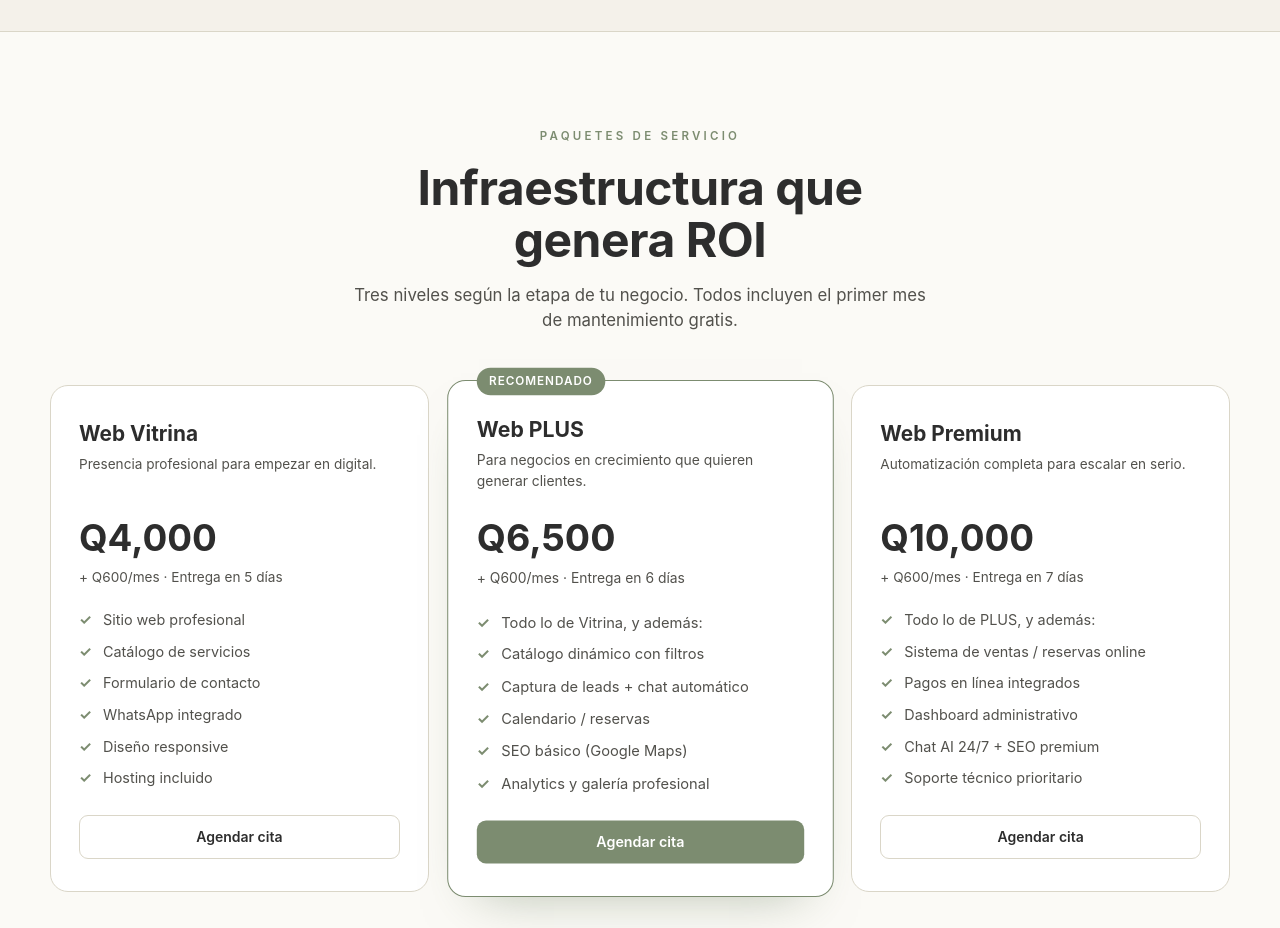
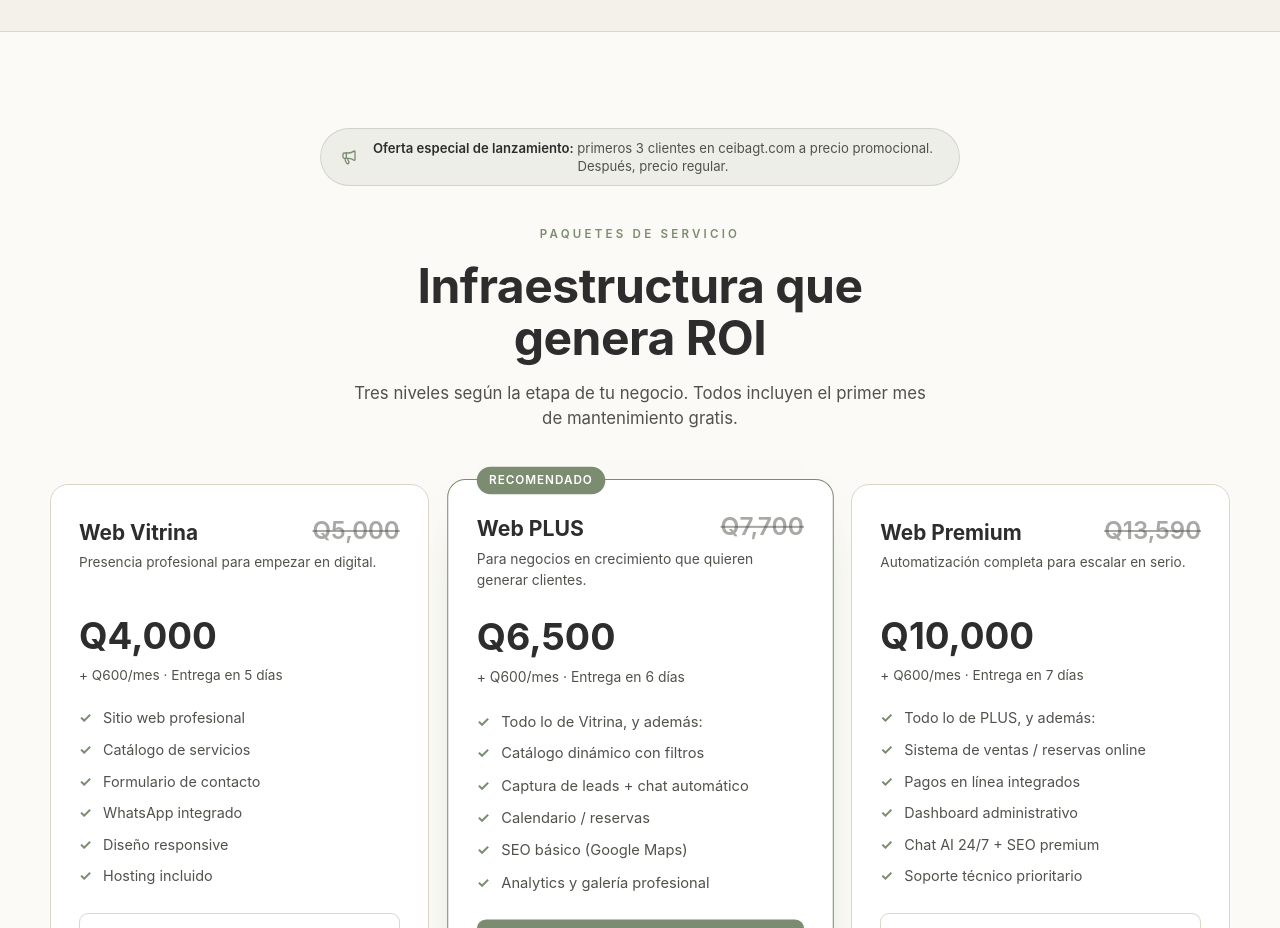
Before and after one commit to Vtornik141/CEIBANUEVA, a Next.js app in the folder apps/ceiba/: page / in a window 1280 px wide. Shown: the part 3880-4808 px from the top of the page. Built offline with nearby package versions, Linux system fonts and the light colour scheme; a web font is replaced by a local one.

Commit message:
Add launch promo banner and strike-through pricing to Paquetes
Show a minimal promo pill above the pricing section for the first
3 clients, and add a smaller, struck-through "before" price in the
top-right corner of each package card alongside the existing offer
price.

```diff
--- a/apps/ceiba/components/Paquetes.tsx
+++ b/apps/ceiba/components/Paquetes.tsx
@@ -1,3 +1,4 @@
+import { Megaphone } from "lucide-react";
 import { Reveal } from "./Reveal";
 
 const TIERS = [
@@ -5,6 +6,7 @@ const TIERS = [
     nombre: "Web Vitrina",
     para: "Presencia profesional para empezar en digital.",
     precio: "Q4,000",
+    precioAntes: "Q5,000",
     detalle: "+ Q600/mes · Entrega en 5 días",
     feats: [
       "Sitio web profesional",
@@ -21,6 +23,7 @@ const TIERS = [
     nombre: "Web PLUS",
     para: "Para negocios en crecimiento que quieren generar clientes.",
     precio: "Q6,500",
+    precioAntes: "Q7,700",
     detalle: "+ Q600/mes · Entrega en 6 días",
     feats: [
       "Todo lo de Vitrina, y además:",
@@ -37,6 +40,7 @@ const TIERS = [
     nombre: "Web Premium",
     para: "Automatización completa para escalar en serio.",
     precio: "Q10,000",
+    precioAntes: "Q13,590",
     detalle: "+ Q600/mes · Entrega en 7 días",
     feats: [
       "Todo lo de PLUS, y además:",
@@ -58,6 +62,17 @@ export function Paquetes() {
       className="py-16 md:py-24 px-6 bg-crema-soft border-y border-line"
     >
       <div className="max-w-[1180px] mx-auto">
+        <Reveal className="mb-10 max-w-[640px] mx-auto flex items-center justify-center gap-2.5 rounded-full bg-musgo/10 border border-musgo/25 px-5 py-2.5 text-center">
+          <Megaphone size={16} className="text-musgo shrink-0" />
+          <p className="text-[0.82rem] leading-snug text-grafito-soft">
+            <strong className="text-grafito font-semibold">
+              Oferta especial de lanzamiento:
+            </strong>{" "}
+            primeros 3 clientes en ceibagt.com a precio promocional. Después,
+            precio regular.
+          </p>
+        </Reveal>
+
         <Reveal className="mb-13 max-w-[60ch] mx-auto text-center">
           <span className="block mb-4 font-display font-semibold text-[0.72rem] uppercase tracking-[0.28em] text-musgo">
             Paquetes de servicio
@@ -87,7 +102,10 @@ export function Paquetes() {
                   Recomendado
                 </div>
               )}
-              <div className="font-display font-bold text-[1.3rem]">{tier.nombre}</div>
+              <div className="absolute top-7 right-7 font-display font-semibold text-[1.5rem] text-grafito-soft/50 line-through">
+                {tier.precioAntes}
+              </div>
+              <div className="font-display font-bold text-[1.3rem] max-w-[70%]">{tier.nombre}</div>
               <div className="text-[0.85rem] text-grafito-soft mt-1 min-h-[38px]">
                 {tier.para}
               </div>
```
